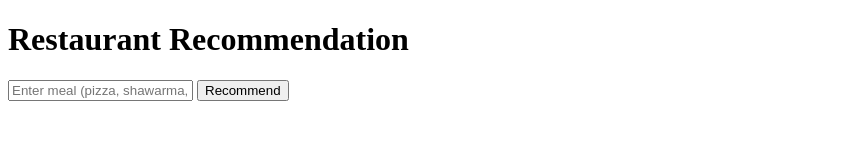
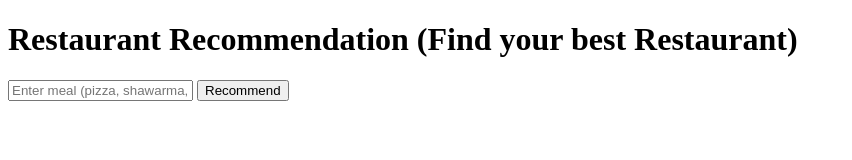
Before and after one commit to MuradAidy/resturant2, a plain HTML site: page frontend/index.html in a window 1280 px wide. Shown: the whole page, without its empty margins (0-852 px from the left). Drawn offline with Linux system fonts and the light colour scheme.

Commit message:
editing inedex.html

```diff
--- a/frontend/index.html
+++ b/frontend/index.html
@@ -1,7 +1,7 @@
 <!doctype html>
 <html>
   <body>
-    <h1>Restaurant Recommendation</h1>
+    <h1>Restaurant Recommendation (Find your best Restaurant)</h1>
 
     <input id="meal" placeholder="Enter meal (pizza, shawarma, burger)" />
     <button onclick="getReco()">Recommend</button>
```
